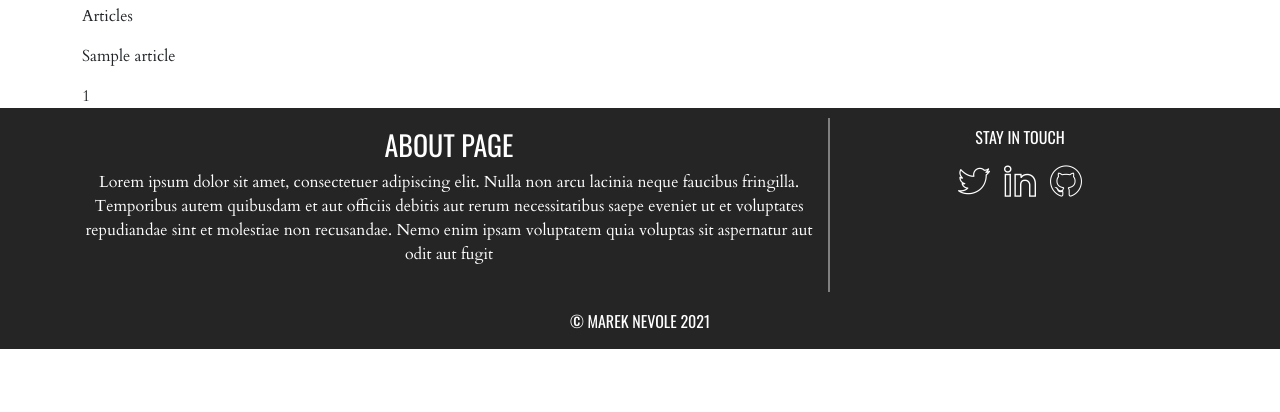
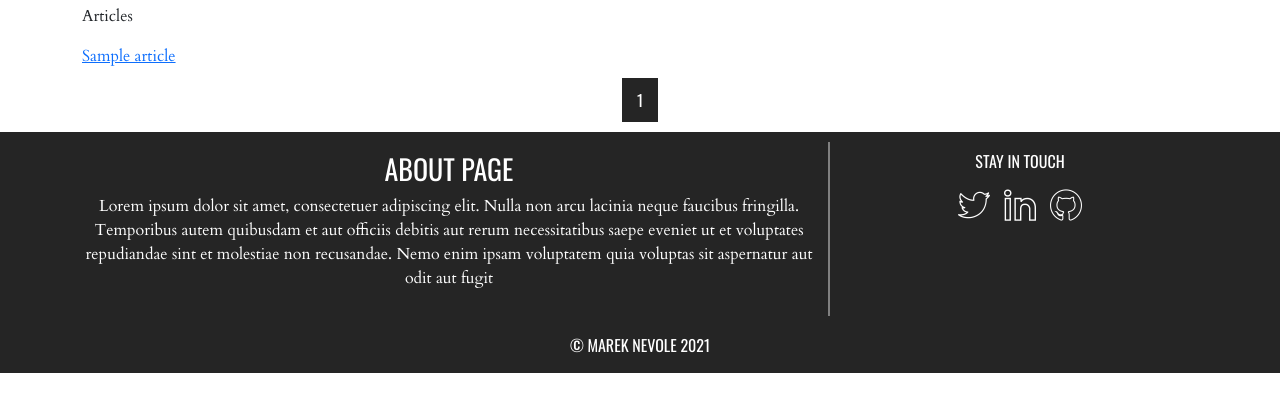
Before and after one commit to NevoleMarek/website-portfolio, a Django app: page /blog/ in a window 1280 px wide. Shown: the part 56-468 px from the top of the page. Run offline with Django 3.2, Linux system fonts and the light colour scheme; tables that the repository leaves empty hold one stand-in row (values such as "Sample post").

Commit message:
Add dynamic links for articles

```diff
--- a/website/articles/models.py
+++ b/website/articles/models.py
@@ -10,3 +10,6 @@ class Article(models.Model):
     modified = models.DateField(auto_now=True)
     thumbnail = models.ImageField(blank=True)
     content = models.TextField()
+
+    def get_absolute_url(self):
+        return reverse('articles:article-detail', kwargs={'pk':self.pk})
--- a/website/articles/templates/articles/article_list.html
+++ b/website/articles/templates/articles/article_list.html
@@ -12,23 +12,29 @@ blog | M. Nevole
     Articles
     </p>
     {% for object in page_obj %}
-        <p>{{ object.title }}</p>
+        <a href="{% url 'article-detail' object.id %}">
+            {{ object.title }}
+        </a>
+        {% if not object.thumbnail %}
+            <p>No thumbnail</p>
+        {% endif %}
+
     {% empty %}
         <p>No articles yet.</p>
     {% endfor %}
 
 
-    <div class="pagination">
-        <span class="step-links">
+    <div class=" pagination justify-content-center ul-padding on-site-button">
+        <span class="step-links bg-clr">
 
             {% if page_obj.has_previous %}
                 <a href="?page=1">1</a>
                 <a href="?page={{ page_obj.previous_page_number }}"> < </a>
             {% endif %}
 
-            <span class="current">
-                {{ page_obj.number }}
-            </span>
+
+                <a href="">{{ page_obj.number }}</a>
+
 
             {% if page_obj.has_next %}
                 <a href="?page={{ page_obj.next_page_number }}"> > </a>
--- a/website/articles/urls.py
+++ b/website/articles/urls.py
@@ -13,5 +13,5 @@ urlpatterns = [
     path('create/', ArticleCreateView.as_view(), name='article-create'),
     path('edit/<int:pk>/', ArticleUpdateView.as_view(), name='article-edit'),
     path('delete/<int:pk>/', ArticleDeleteView.as_view(), name='article-delete'),
-    path('article/<int:pk>/', ArticleDetailView.as_view(), name='article-detail')
+    path('<int:pk>/', ArticleDetailView.as_view(), name='article-detail')
 ]
```
